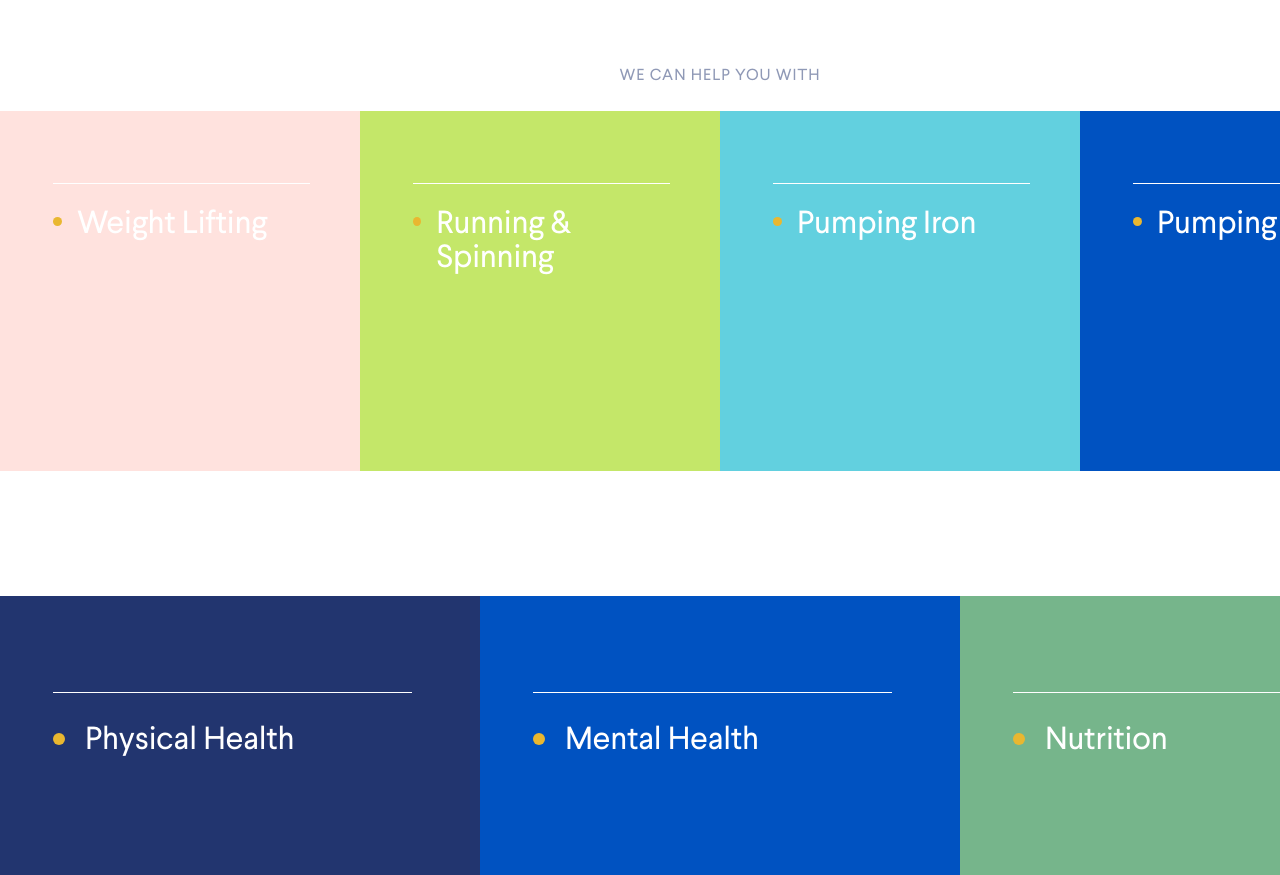
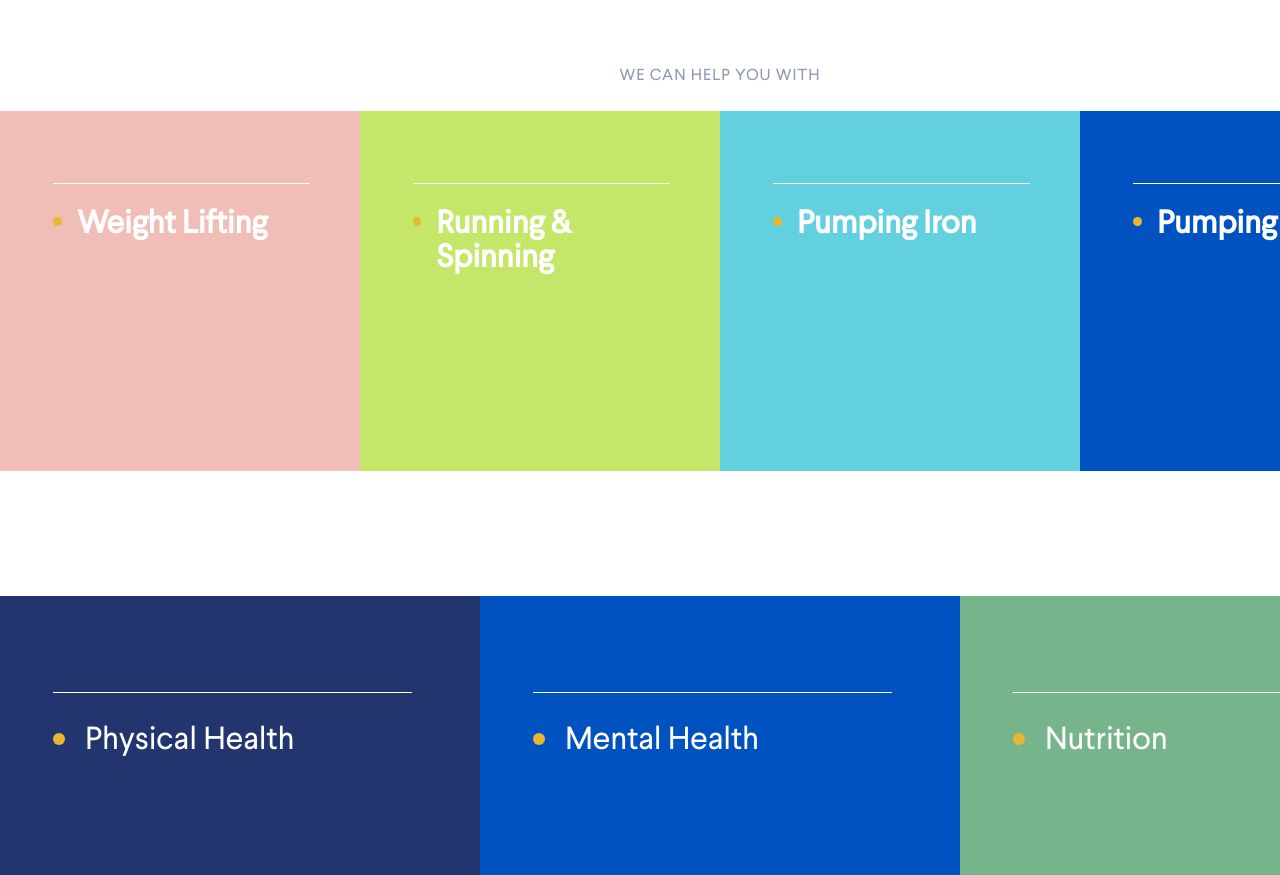
Before and after one commit to ArtBiriukov/Simple-landing, a plain HTML site: page index.html in a window 1280 px wide. Shown: the part 1925-2800 px from the top of the page. Drawn offline with Linux system fonts and the light colour scheme.

Commit message:
feature: переверстал блок help

```diff
--- a/index.html
+++ b/index.html
@@ -75,33 +75,39 @@
       We can help you with
     </div>
     <div class="help__items">
-      <div class="help__items-1">
-        <div class="help__items__content">
-          <div class="dot"></div>
-          <div class="help__items__title">Weight Lifting</div>
+
+      <div class="help__item help__item-lifting">
+        <img class="help__item-img" src="img/items/Weight_Lifting.jpg" alt="Lifting">
+        <div class="help__item__content">
+          <span class="dot"></span>
+          <h3 class="help__item__title">Weight Lifting</h3>
         </div>
       </div>
 
-      <div class="help__items-2">
-        <div class="help__items__content">
-          <div class="dot"></div>
-          <div class="help__items__title">Running & Spinning</div>
+      <div class="help__item help__item-runSpin">
+        <img class="help__item-img" src="img/items/Running__Spinning.jpg" alt="Running & Spinning">
+        <div class="help__item__content">
+          <span class="dot"></span>
+          <h3 class="help__item__title">Running & Spinning</h3>
         </div>
       </div>
 
-      <div class="help__items-3">
-        <div class="help__items__content">
-          <div class="dot"></div>
-          <div class="help__items__title">Pumping Iron</div>
+      <div class="help__item help__item-iron">
+        <img class="help__item-img" src="img/items/Pumping_Iron1.jpg" alt="Pumping Iron1">
+        <div class="help__item__content">
+          <span class="dot"></span>
+          <h3 class="help__item__title">Pumping Iron</h3>
         </div>
       </div>
 
-      <div class="help__items-4">
-        <div class="help__items__content">
-          <div class="dot"></div>
-          <div class="help__items__title">Pumping Iron</div>
+      <div class="help__item help__item-iron2">
+        <img class="help__item-img" src="img/items/Pumping_Iron2.jpg" alt="Pumping Iron">
+        <div class="help__item__content">
+          <span class="dot"></span>
+          <h3 class="help__item__title">Pumping Iron</h3>
         </div>
       </div>
+
     </div>
   </section>
 
@@ -270,6 +276,7 @@
       </div>
     </div>
   </footer>
+
 </body>
 
 </html>
--- a/scss/__header.sass
+++ b/scss/__header.sass
@@ -1,5 +1,9 @@
 header
-  background: linear-gradient(to right, #F4F9E2 50%, white 50%)
+  background: linear-gradient(to right, #F4F9E2 50%, #fff 50%)
+
+.header__center
+  padding-left: calc(50% - 565px)
+  padding-right: calc(50% - 565px)
 
 .container__header
   width: 1440px
@@ -12,7 +16,7 @@ header
     font-size: 24px
     line-height: 27px
     text-decoration: none
-    color: #62D0DF
+    color: $white__blue
 
   .top__menu
     padding-top: 27px
@@ -23,7 +27,6 @@ header
     display: flex
     list-style-type: none
     padding-top: 10px
-    z-index: 2
 
     &__link
       margin-right: 28px
@@ -31,7 +34,8 @@ header
       font-size: 14px
       line-height: 16px
       text-decoration: none
-      transition: all 0.3s ease
+      transition: all 0.3s ease-in-out
+
       &:hover
         padding-bottom: 5px
         border-bottom: 1px solid $text__color
@@ -44,12 +48,12 @@ header
     text-transform: uppercase
     text-decoration: none
     padding: 20px 30px
-    background-color: #62D0DF
+    background-color: $white__blue
     border-radius: 50px
     transition: all 0.5s ease
     z-index: 2
     &:hover
-      background-color: #F9B640
+      background-color: $yellow__color
 
 .wrapper
   display: flex
@@ -84,12 +88,12 @@ header
     line-height: 23px
     letter-spacing: 0.1em
     padding: 0.6em 1.9em
-    background-color: #F9B640
+    background-color: $yellow__color
     text-transform: uppercase
     text-decoration: none
     transition: all 0.5s ease
     &:hover
-      background-color: #62D0DF
+      background-color: $white__blue
 
   & .btn__right
     margin-left: 35px
--- a/scss/__help.sass
+++ b/scss/__help.sass
@@ -18,7 +18,29 @@
     display: flex
     flex-wrap: wrap
 
+  &__item
+    position: relative
+    overflow: hidden
+    width: 360px
+    height: 360px
+    padding: 72px 50px 225px 53px
+    box-sizing: border-box
+    transition: all .4s ease-in
+
+    &-lifting
+      background-color: #f0beb7
+
+    &-runSpin
+      background-color: #C4E769
+
+    &-iron
+      background-color: #62D0DF
+
+    &-iron2
+      background-color: #0052C1
+
     &__content
+      position: relative
       display: flex
       border-top: 1px solid #fff
       padding-top: 23px
@@ -27,64 +49,25 @@
       font-size: 32px
       line-height: 34px
       letter-spacing: -0.006em
-      color: #FFFFFF
+      color: #FFF
 
-  &__items-1
-    width: 360px
-    height: 360px
-    padding: 72px 50px 225px 53px
-    box-sizing: border-box
-    background-color: #FFE2DE
-    background-position: center
-    transition: all .4s ease
+    &-img
+      position: absolute
+      top: 0px
+      left: 0px
+
+      height: 100%
+      opacity: 0
+      transition: all .4s ease-in
 
     &:hover
-      background-image: url(img/items/Weight_Lifting.jpg)
-      background-repeat: no-repeat
-      background-size: cover
-      transform: scale(1.03, 1.03)
+      transform: scale(1.04)
+      z-index: 1
 
-  &__items-2
-    width: 360px
-    height: 360px
-    padding: 72px 50px 225px 53px
-    box-sizing: border-box
-    background-color: #C4E769
-    background-position: center
-    transition: all .4s ease
-    &:hover
-      background-image: url(img/items/Running__Spinning.jpg)
-      background-repeat: no-repeat
-      background-size: cover
-      transform: scale(1.03, 1.03)
-
-  &__items-3
-    width: 360px
-    height: 360px
-    padding: 72px 50px 225px 53px
-    box-sizing: border-box
-    background-color: #62D0DF
-    background-position: center
-    transition: all .4s ease
-    &:hover
-      background-image: url(img/items/Pumping_Iron1.jpg)
-      background-repeat: no-repeat
-      background-size: cover
-      transform: scale(1.03, 1.03)
-
-  &__items-4
-    width: 360px
-    height: 360px
-    padding: 72px 50px 225px 53px
-    box-sizing: border-box
-    background-color: #0052C1
-    background-position: center
-    transition: all .4s ease
-    &:hover
-      background-image: url(img/items/Pumping_Iron2.jpg)
-      background-repeat: no-repeat
-      background-size: cover
-      transform: scale(1.03, 1.03)
+    &:hover .help__item-img
+      opacity: 1
+      filter: brightness(0.5)
+      transform: scale(1.01)
 
 .dot
   background-color: #E9B730
--- a/scss/__rav.sass
+++ b/scss/__rav.sass
@@ -1,4 +1,6 @@
 $white: #fff
+$white__blue: #62D0DF
+$yellow__color: #F9B640
 $text__color: #22356F
 $title__color: #F4F9E2
 
--- a/style.sass
+++ b/style.sass
@@ -20,9 +20,6 @@ body
   margin: 0 auto
   display: flex
 
-.header__center
-  padding-left: calc(50% - 565px)
-  padding-right: calc(50% - 565px)
 
 .center
   padding-left: calc(50% - 720px)
```
Also changed, not shown: style.css, 1 other file.
